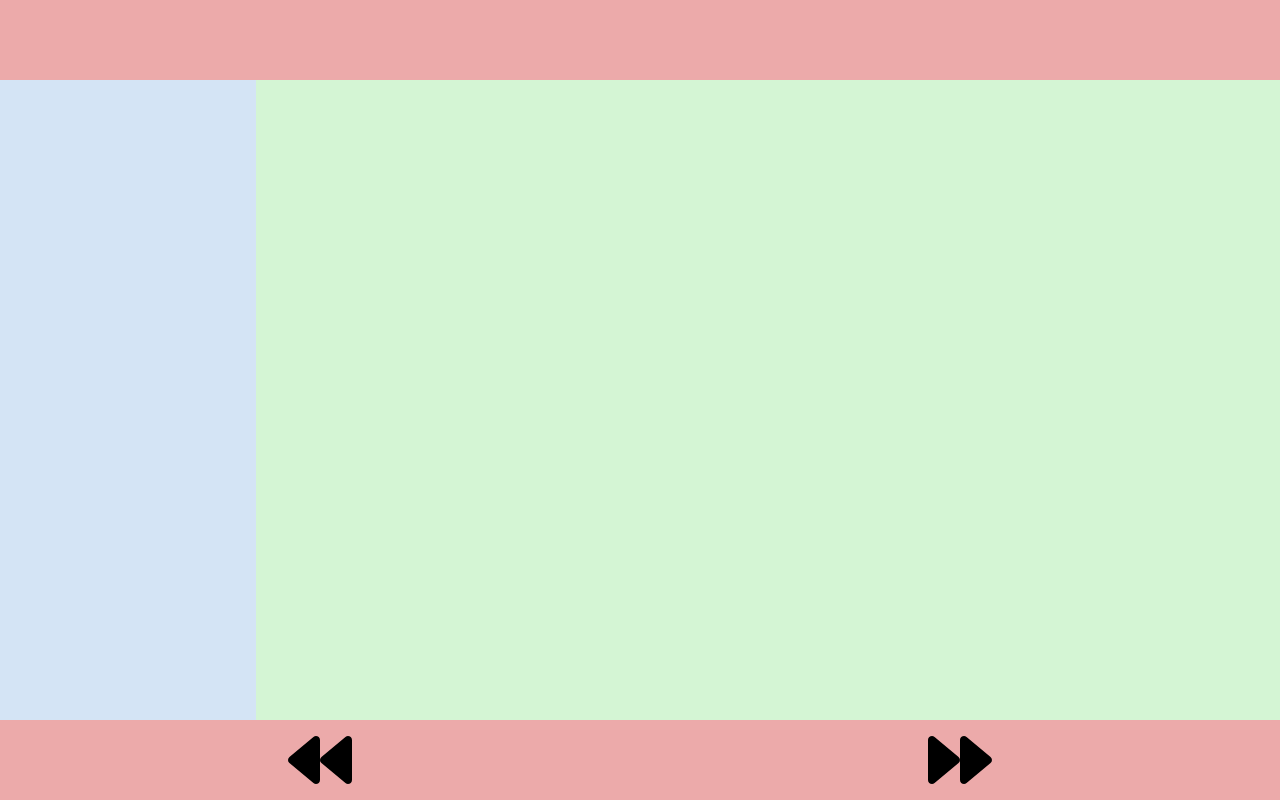
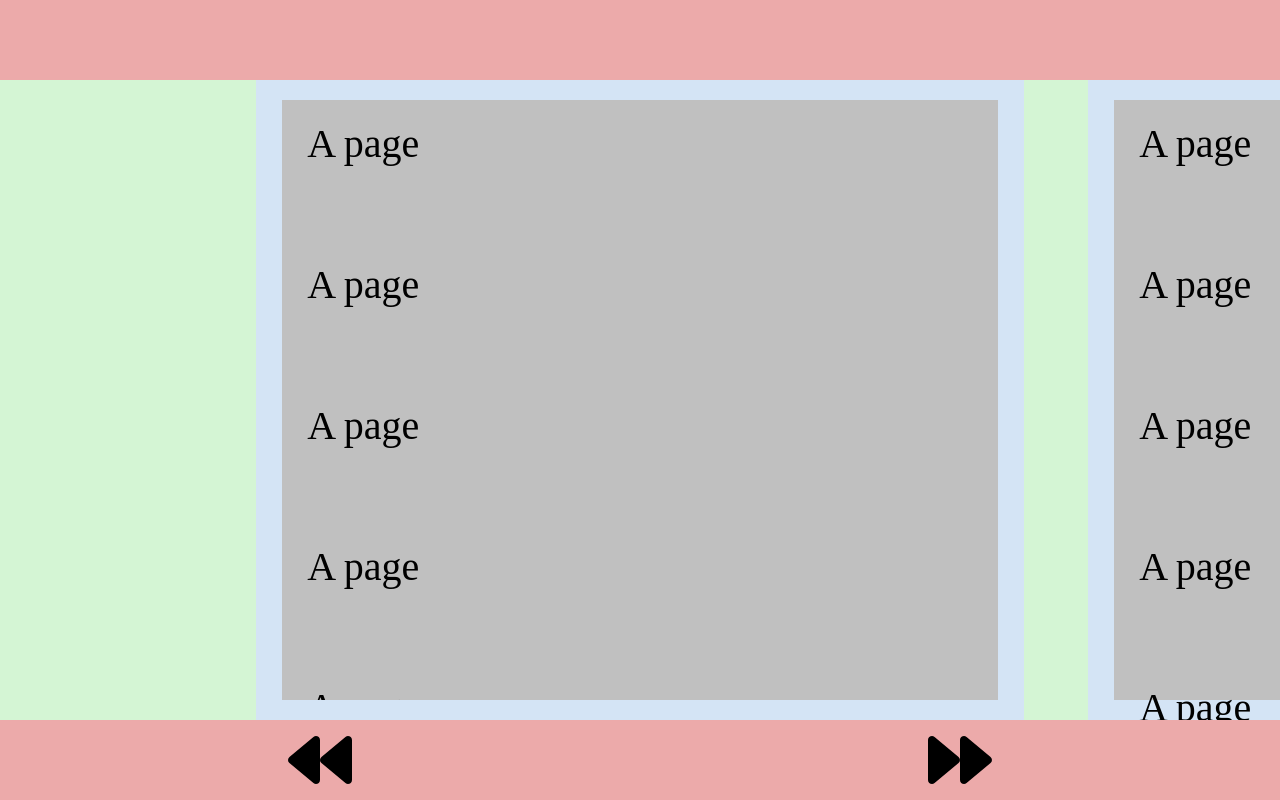
Before and after one commit to xo28122000/portfolio-2, a React (Create React App) app in the folder app/: page / in a window 1280 px wide. Built offline with nearby package versions, Linux system fonts and the light colour scheme.

Commit message:
setup redux for navigation

```diff
--- a/app/src/Redux/actions/index.js
+++ b/app/src/Redux/actions/index.js
@@ -1,4 +1,4 @@
-import { ADD1 } from "../constants";
+import { ADD1, HORIZONTAL_NAVIGATE } from "../constants";
 
 // export function addArticle(payload) {
 //   return { type: ADD1, payload };
@@ -7,3 +7,7 @@ import { ADD1 } from "../constants";
 export function addOne() {
   return { type: ADD1 };
 }
+
+export function setHorzontalNavigate(payload = null) {
+  return { type: HORIZONTAL_NAVIGATE, payload };
+}
--- a/app/src/Redux/constants/index.js
+++ b/app/src/Redux/constants/index.js
@@ -1 +1,2 @@
 export const ADD1 = "ADD1";
+export const HORIZONTAL_NAVIGATE = "HORIZONTAL_NAVIGATE";
--- a/app/src/Redux/reducers/index.js
+++ b/app/src/Redux/reducers/index.js
@@ -1,7 +1,8 @@
-import { ADD1 } from "../constants";
+import { ADD1, HORIZONTAL_NAVIGATE } from "../constants";
 
 const initialState = {
-  num: 0
+  num: 0,
+  navigate: null
 };
 
 function rootReducer(state = initialState, action) {
@@ -9,6 +10,10 @@ function rootReducer(state = initialState, action) {
     return Object.assign({}, state, {
       num: state.num + 1
     });
+  } else if (action.type == HORIZONTAL_NAVIGATE) {
+    return Object.assign({}, state, {
+      navigate: action.payload
+    });
   }
   return state;
 }
--- a/app/src/components/Footer/index.js
+++ b/app/src/components/Footer/index.js
@@ -5,6 +5,8 @@ import { faForward, faBackward } from "@fortawesome/free-solid-svg-icons";
 import "./Footer.css";
 
 const Footer = () => {
+  const nextClick = () => {};
+  const prevClick = () => {};
   return (
     <div id="Footer-root">
       <div
@@ -25,11 +27,14 @@ const Footer = () => {
             paddingBottom: "1vh"
           }}
         >
-          <FontAwesomeIcon
-            icon={faBackward}
-            size="4x"
-            style={{ height: "8vh" }}
-          />
+          <div>
+            <FontAwesomeIcon
+              icon={faBackward}
+              size="4x"
+              onClick={prevClick}
+              style={{ height: "8vh" }}
+            />
+          </div>
         </div>
 
         <div
@@ -45,6 +50,7 @@ const Footer = () => {
           <FontAwesomeIcon
             icon={faForward}
             size="4x"
+            onClick={nextClick}
             style={{ height: "8vh" }}
           />
         </div>
--- a/app/src/components/HorizontalScrollArea/index.js
+++ b/app/src/components/HorizontalScrollArea/index.js
@@ -1,7 +1,8 @@
-import React from "react";
+import React, { useEffect, useState } from "react";
 import PageContainer from "../PageContainer";
 
 const HorizontalScrollAres = () => {
+  const pageList = [];
   return (
     <div
       style={{
@@ -14,8 +15,9 @@ const HorizontalScrollAres = () => {
         justifyContent: "center"
       }}
     >
-      <PageContainer pos={-1} isVisible={true} />
-      <PageContainer pos={0} isVisible={true} />
+      <PageContainer left={"20%"} />
+      <PageContainer left={"85%"} />
+      <PageContainer left={"150%"} />
     </div>
   );
 };
--- a/app/src/components/Page/Page.css
+++ b/app/src/components/Page/Page.css
@@ -1,22 +1,25 @@
 /* sidebar width: 10% */
 #Page-root {
-  margin-top: 2.5%;
-  margin-bottom: 2.5%;
-  margin-right: 2%;
-  margin-left: 2%;
+  margin-top: 2.5vh;
+  margin-bottom: 2.5vh;
+  margin-right: 2vw;
+  margin-left: 2vw;
 
-  padding-top: 5%;
-  padding-bottom: 5%;
-  padding-right: 2%;
-  padding-left: 2%;
+  padding-top: 2.5vh;
+  padding-bottom: 2.5vh;
+  padding-right: 2vw;
+  padding-left: 2vw;
 
-  height: auto;
+  /* padding: 0px; */
+
+  height: 70vh;
   width: auto;
 
   background-color: #c0c0c0;
   transition: background-color 1s;
 
-  overflow: hidden;
+  overflow-y: none;
+  overflow-x: none;
 }
 
 #Page-root:hover {
--- a/app/src/components/Page/index.js
+++ b/app/src/components/Page/index.js
@@ -1,15 +1,17 @@
 import React from "react";
 import "./Page.css";
 
-const Page_expand = () => {
-  console.log("click");
-  document.getElementById("Page-container");
-};
-
-const Page = () => {
+const Page = props => {
   return (
-    <div id="Page-root" onClick={Page_expand}>
+    <div id="Page-root" style={{ overflowY: props.scroll }}>
       A page
+      <br /> <br /> <br /> A page
+      <br /> <br /> <br /> A page
+      <br /> <br /> <br /> A page
+      <br /> <br /> <br /> A page
+      <br /> <br /> <br /> A page
+      <br /> <br /> <br /> A page
+      <br /> <br /> <br />
     </div>
   );
 };
--- a/app/src/components/PageContainer/PageContainer.css
+++ b/app/src/components/PageContainer/PageContainer.css
@@ -4,12 +4,12 @@
   bottom: 10vh;
   left: 20%;
 
-  visibility: hidden;
+  visibility: visible;
 
-  height: auto;
+  height: 80vh;
   width: 60%;
 
-  overflow-y: scroll;
+  overflow: none;
 
   font-size: 40px;
   background-color: #d4e4f5;
--- a/app/src/components/PageContainer/index.js
+++ b/app/src/components/PageContainer/index.js
@@ -1,65 +1,21 @@
 import React, { useEffect, useState } from "react";
 import "./PageContainer.css";
 
+import Page from "../Page";
 const PageContainer = props => {
-  const makeCenter = element => {
-    element.style.visibility = "visible";
-    setLeft("20%");
-  };
-  const makeLeft = element => {
-    element.style.visibility = "visible";
-    setLeft("-40%");
-  };
-  const makeRight = element => {
-    element.style.visibility = "visible";
-    setLeft("85%");
-  };
-
   useEffect(() => {
-    if (props.isVisible) {
-      const pg_ele = document.getElementById("PageContainer-root");
-      if (props.pos == -1) {
-        makeLeft(pg_ele);
-      } else if (props.pos == 0) {
-        makeCenter(pg_ele);
-      } else if (props.pos == 1) {
-        makeRight(pg_ele);
-      } else {
-        console.log("error");
-      }
+    if (props.left == "20%") {
+      setScroll("scroll");
+    } else {
+      setScroll("none");
     }
   });
 
-  const [posLeft, setLeft] = useState("20%");
+  // const [posLeft, setLeft] = useState();
+  const [scroll, setScroll] = useState("none");
   return (
-    <div id="PageContainer-root" style={{ left: posLeft }}>
-      {/* blah
-      <br />
-      <br /> blah
-      <br />
-      <br /> blah
-      <br />
-      <br /> blah
-      <br />
-      <br /> blah
-      <br />
-      <br /> blah
-      <br />
-      <br /> blah
-      <br />
-      <br /> blah
-      <br />
-      <br /> blah
-      <br />
-      <br /> blah
-      <br />
-      <br /> blah
-      <br />
-      <br /> blah
-      <br />
-      <br /> blah
-      <br />
-      <br /> */}
+    <div id="PageContainer-root" style={{ left: props.left }}>
+      <Page scroll={scroll} />
     </div>
   );
 };
```
Also changed, not shown: app/src/components/Page/HomePage.js (deleted, +0 -29 lines).
